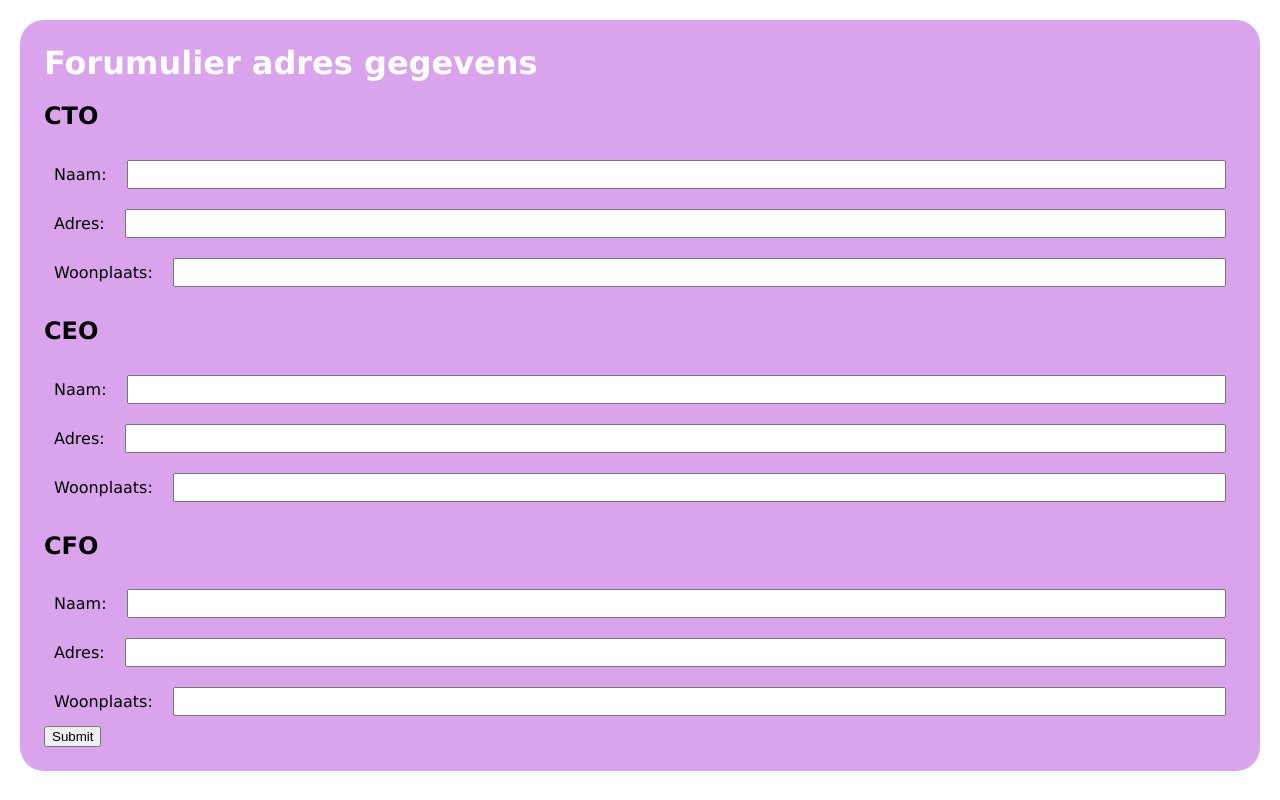
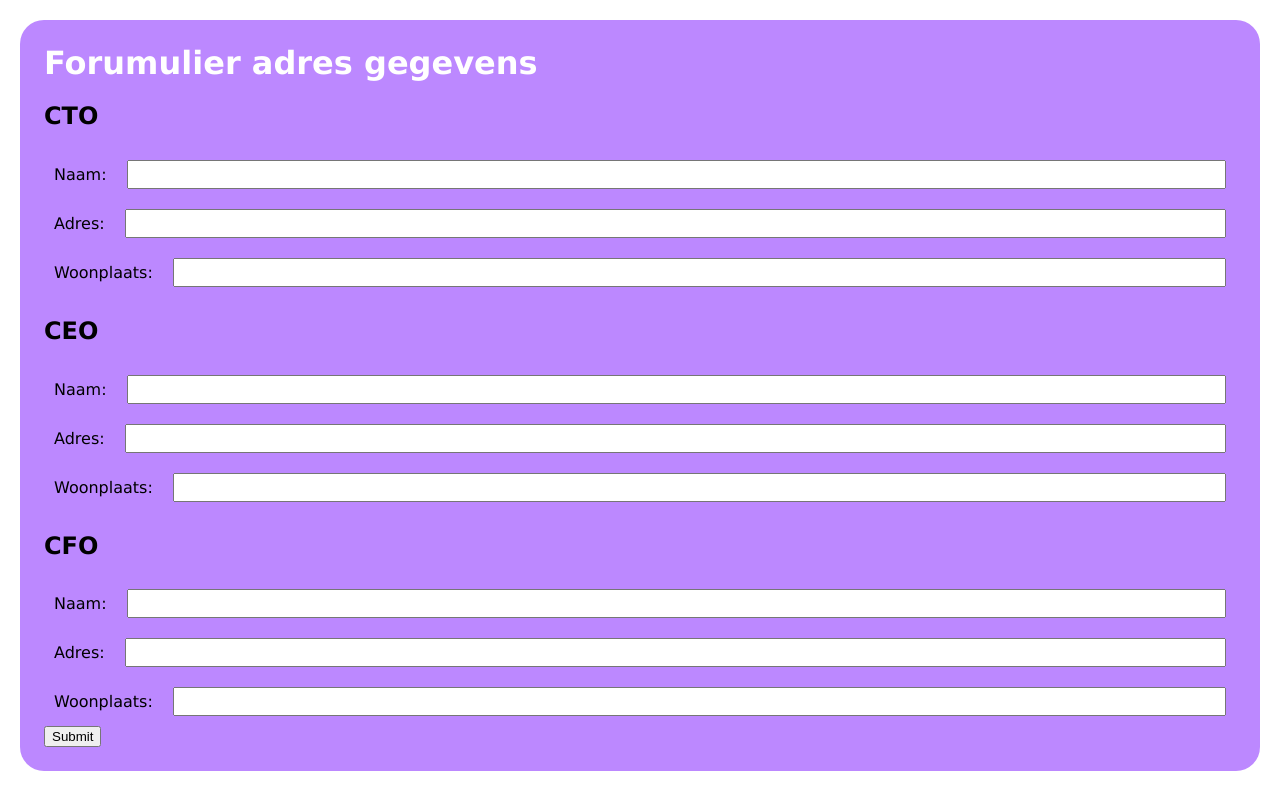
Before and after one commit to StevendeValk-Atos/angular-address-form, an Angular app: page / in a window 1280 px wide. Built offline with nearby package versions, Linux system fonts and the light colour scheme.

Commit message:
Updated form background color

```diff
--- a/src/app/templates/address-input-form/address-input-form.component.scss
+++ b/src/app/templates/address-input-form/address-input-form.component.scss
@@ -1,5 +1,5 @@
 form {
-    background-color: rgb(218 164 237);
+    background-color: rgb(188 136 255);
     margin: 20px;
     padding: 1.5em;
     border-radius: 1.5em
```
